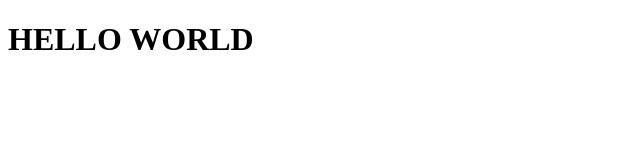
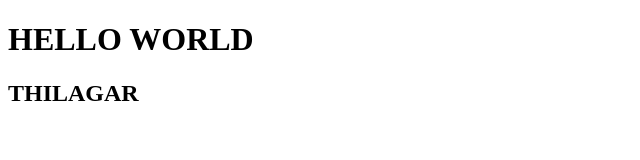
Before and after one commit to Prathyusha-10sath/fullstack., a plain HTML site: page index.html in a window 1280 px wide. Shown: the whole page, without its empty margins (0-640 px from the left). Drawn offline with Linux system fonts and the light colour scheme.

Commit message:
first commit

```diff
--- a/index.html
+++ b/index.html
@@ -7,5 +7,6 @@
 </head>
 <body>
     <h1>HELLO WORLD</h1>
+    <h2>THILAGAR</h2>
 </body>
 </html>
```
Also changed, not shown: 1 other file.
